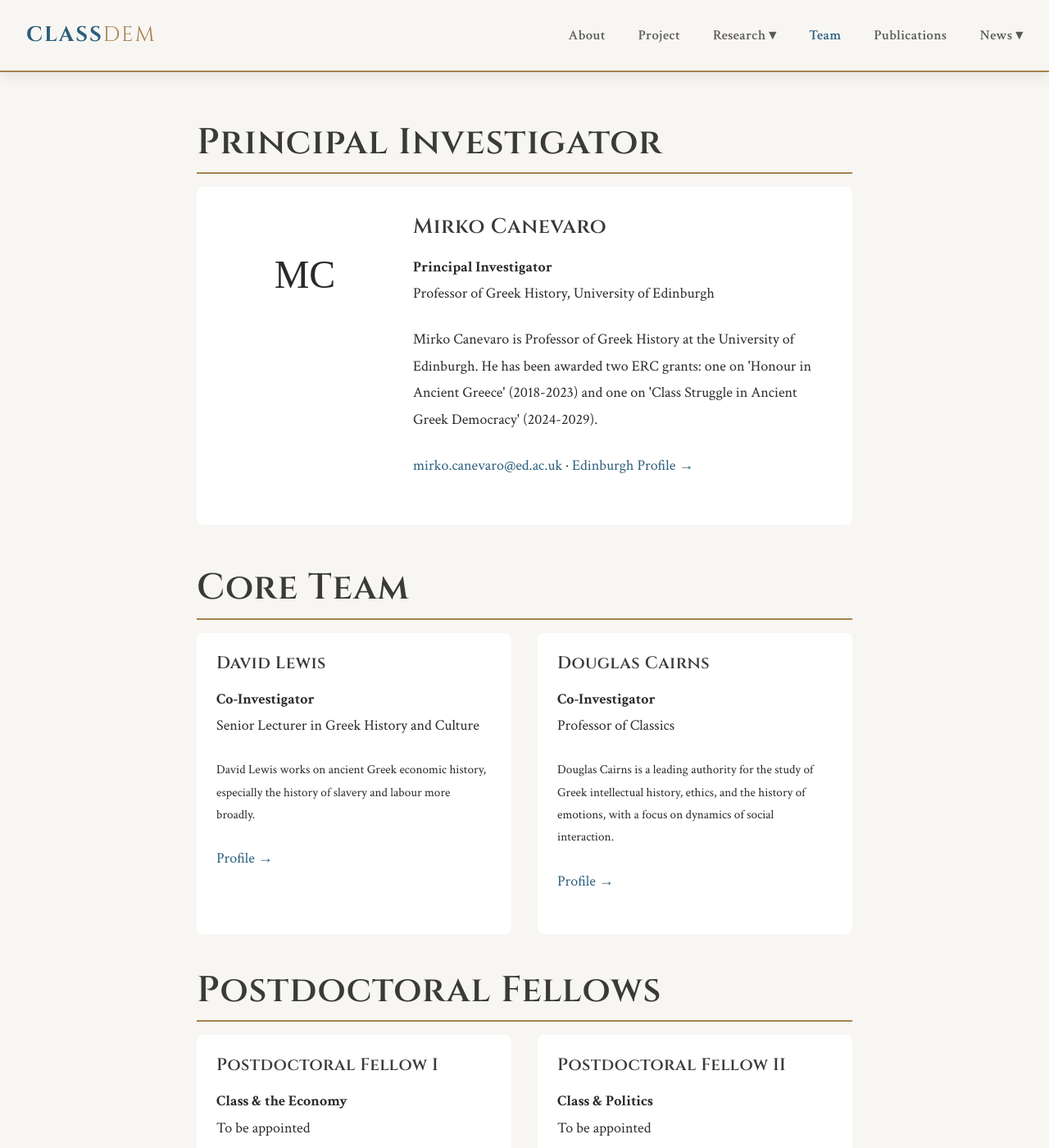
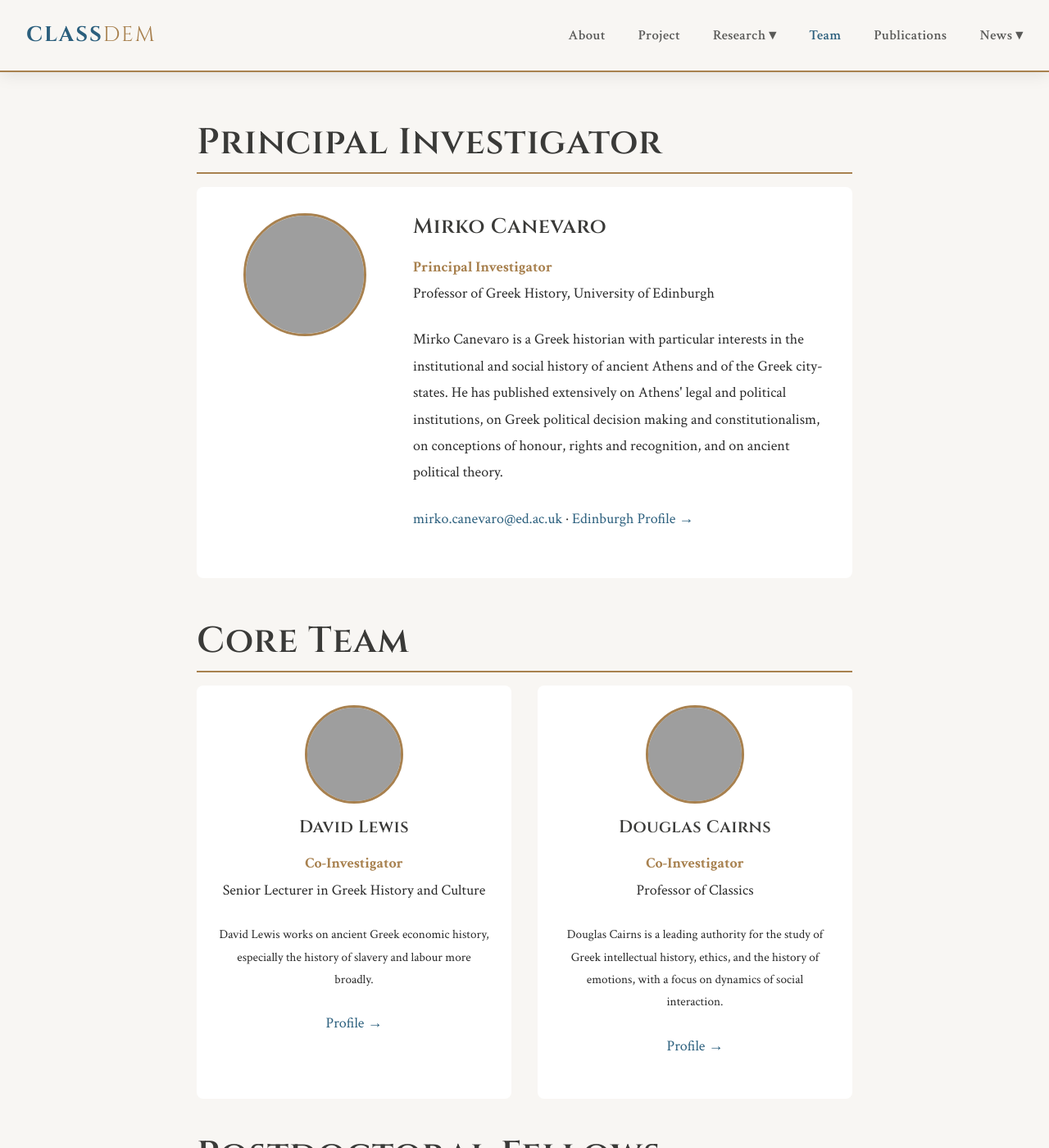
Before and after one commit to Da1dal0s/ClassDem, a Jekyll site: the page built from _pages/team.md, in a window 1280 px wide and 1400 px high, scrolled down 342 px. Shown: the whole window at 82% size. Built offline with Jekyll 4.4.1, drawn with Linux system fonts in a browser that asks for light colours; some of the changed text lies outside the part shown; grey boxes are pictures that could not be loaded.

Commit message:
Reduce mobile menu padding and update team information
Mobile menu improvements:
- Reduced top padding from 6rem to 4.5rem for less scrolling
- Reduced side padding from 2rem to 1.5rem
- Smaller font sizes (1.1rem -> 1.05rem for links)
- Tighter spacing on dropdown items
- Changed height to min-height/max-height for better flexibility
- Overall more compact layout fits more content on screen

Team page updates:
- Updated Mirko Canevaro bio and profile URL
- Fixed David Lewis profile URL
- Fixed Douglas Cairns profile URL
- Added profile image support (Canevaro.jpg, Lewis.jpg, Cairns.png)
- Added Thomas Clements as Postdoctoral Fellow (project TBC)
- Added Matthew Hewitt as Postdoctoral Fellow (project TBC)
- Added Veronica Capriotti as PhD Student (navy/harbour research)
- Added Roberto Russo as PhD Student (frontier democracies)
- Added Panayiotis Karageorgopoulos as Project Administrator
- Added Project Administration section to team page
- Updated team page styling with profile images and centered layout

```diff
--- a/_data/team.yml
+++ b/_data/team.yml
@@ -1,5 +1,5 @@
 # Team members data
-# To add a photo, put the image in /assets/images/team/ and add the path below
+# To add a photo, put the image in /assets/images/ and add the path below
 
 core:
   - name: Mirko Canevaro
@@ -8,12 +8,13 @@ core:
     position: Professor of Greek History
     affiliation: University of Edinburgh
     bio: >
-      Mirko Canevaro is Professor of Greek History at the University of Edinburgh.
-      He has been awarded two ERC grants: one on 'Honour in Ancient Greece' (2018-2023)
-      and one on 'Class Struggle in Ancient Greek Democracy' (2024-2029).
+      Mirko Canevaro is a Greek historian with particular interests in the institutional and social history
+      of ancient Athens and of the Greek city-states. He has published extensively on Athens' legal and political
+      institutions, on Greek political decision making and constitutionalism, on conceptions of honour, rights
+      and recognition, and on ancient political theory.
     email: mirko.canevaro@ed.ac.uk
-    url: https://www.ed.ac.uk/history-classics-archaeology/about-us/staff-profiles/mirko-canevaro
-    # image: /assets/images/team/canevaro.jpg
+    url: https://edwebprofiles.ed.ac.uk/profile/mirko-canevaro
+    image: /assets/images/Canevaro.jpg
 
   - name: David Lewis
     initials: DL
@@ -22,8 +23,8 @@ core:
     affiliation: University of Edinburgh
     bio: >
       David Lewis works on ancient Greek economic history, especially the history of slavery and labour more broadly.
-    url: https://www.ed.ac.uk/history-classics-archaeology/about-us/staff-profiles/david-lewis
-    # image: /assets/images/team/lewis.jpg
+    url: https://edwebprofiles.ed.ac.uk/profile/david-lewis
+    image: /assets/images/Lewis.jpg
 
   - name: Douglas Cairns
     initials: DC
@@ -33,41 +34,49 @@ core:
     bio: >
       Douglas Cairns is a leading authority for the study of Greek intellectual history,
       ethics, and the history of emotions, with a focus on dynamics of social interaction.
-    url: https://www.ed.ac.uk/history-classics-archaeology/about-us/staff-profiles/douglas-cairns
-    # image: /assets/images/team/cairns.jpg
+    url: https://edwebprofiles.ed.ac.uk/profile/douglas-cairns
+    image: /assets/images/Cairns.png
 
 postdocs:
-  - name: Postdoctoral Fellow I
-    initials: "?"
-    role: Class & the Economy
-    position: To be appointed
+  - name: Thomas Clements
+    initials: TC
+    role: Postdoctoral Fellow
+    position: Postdoctoral Research Fellow
     affiliation: University of Edinburgh
     bio: >
-      This position is reserved for an archaeologist whose expertise will complement
-      Lewis' work towards the analysis of the occupational structure of Greek democracy.
+      Project Title TBC
+    url: https://edwebprofiles.ed.ac.uk/profile/tomclements
 
-  - name: Postdoctoral Fellow II
-    initials: "?"
-    role: Class & Politics
-    position: To be appointed
+  - name: Matthew Hewitt
+    initials: MH
+    role: Postdoctoral Fellow
+    position: Postdoctoral Research Fellow
     affiliation: University of Edinburgh
     bio: >
-      This position will focus on research within the Class & Politics strand,
-      exploring how class oppositions structured civil strife and constitutional arrangements.
+      Project Title TBC
 
 phd_students:
-  - name: PhD Student I
-    initials: "?"
-    role: Research Student
-    position: To be appointed
+  - name: Veronica Capriotti
+    initials: VC
+    role: PhD Student
+    position: PhD Researcher
     affiliation: University of Edinburgh
     bio: >
-      PhD position within the project's core research strands.
+      The role of the navy and the harbour in class struggle and class-formation in the ancient world
 
-  - name: PhD Student II
-    initials: "?"
-    role: Research Student
-    position: To be appointed
+  - name: Roberto Russo
+    initials: RR
+    role: PhD Student
+    position: PhD Researcher
     affiliation: University of Edinburgh
     bio: >
-      PhD position within the Class at the Intersection strand.
+      Frontier democracies: class struggle and democratic experiences in colonial contexts
+
+admin:
+  - name: Panayiotis Karageorgopoulos
+    initials: PK
+    role: Project Administrator
+    position: Project Administrator
+    affiliation: University of Edinburgh
+    bio: >
+      Working for the polis in Classical Attica
--- a/_pages/team.md
+++ b/_pages/team.md
@@ -11,11 +11,17 @@ permalink: /team/
 {% if member.role == "Principal Investigator" %}
 <div style="display: grid; grid-template-columns: 200px 1fr; gap: 2rem; margin-bottom: 3rem; background: white; padding: 2rem; border-radius: 8px;">
 <div style="text-align: center;">
-<div style="width: 150px; height: 150px; border-radius: 50%; background: var(--light-warm); display: flex; align-items: center; justify-content: center; font-family: 'Cormorant Garamond', serif; font-size: 3rem; color: var(--warm-gray); margin: 0 auto;">{{ member.initials }}</div>
+<div style="width: 150px; height: 150px; border-radius: 50%; background: var(--marble-gray); display: flex; align-items: center; justify-content: center; font-family: 'Cinzel', serif; font-size: 3rem; color: var(--text-secondary); margin: 0 auto; overflow: hidden; border: 3px solid var(--bronze);">
+{% if member.image %}
+<img src="{{ member.image | relative_url }}" alt="{{ member.name }}" style="width: 100%; height: 100%; object-fit: cover;">
+{% else %}
+{{ member.initials }}
+{% endif %}
+</div>
 </div>
 <div>
 <h3 style="margin-top: 0;">{{ member.name }}</h3>
-<p><strong style="color: var(--terracotta);">{{ member.role }}</strong><br>
+<p><strong style="color: var(--bronze);">{{ member.role }}</strong><br>
 {{ member.position }}, {{ member.affiliation }}</p>
 <p>{{ member.bio }}</p>
 <p><a href="mailto:{{ member.email }}">{{ member.email }}</a> · <a href="{{ member.url }}">Edinburgh Profile →</a></p>
@@ -29,9 +35,16 @@ permalink: /team/
 <div style="display: grid; grid-template-columns: repeat(2, 1fr); gap: 2rem;">
 {% for member in site.data.team.core %}
 {% unless member.role == "Principal Investigator" %}
-<div style="background: white; padding: 1.5rem; border-radius: 8px;">
+<div style="background: white; padding: 1.5rem; border-radius: 8px; text-align: center;">
+<div style="width: 120px; height: 120px; border-radius: 50%; background: var(--marble-gray); display: flex; align-items: center; justify-content: center; font-family: 'Cinzel', serif; font-size: 2rem; color: var(--text-secondary); margin: 0 auto 1rem; overflow: hidden; border: 3px solid var(--bronze);">
+{% if member.image %}
+<img src="{{ member.image | relative_url }}" alt="{{ member.name }}" style="width: 100%; height: 100%; object-fit: cover;">
+{% else %}
+{{ member.initials }}
+{% endif %}
+</div>
 <h4>{{ member.name }}</h4>
-<p><strong style="color: var(--terracotta);">{{ member.role }}</strong><br>
+<p><strong style="color: var(--bronze);">{{ member.role }}</strong><br>
 {{ member.position }}</p>
 <p style="font-size: 0.95rem;">{{ member.bio }}</p>
 {% if member.url %}<p><a href="{{ member.url }}">Profile →</a></p>{% endif %}
@@ -65,3 +79,16 @@ permalink: /team/
 </div>
 {% endfor %}
 </div>
+
+## Project Administration
+
+<div style="display: grid; grid-template-columns: repeat(2, 1fr); gap: 2rem;">
+{% for member in site.data.team.admin %}
+<div style="background: white; padding: 1.5rem; border-radius: 8px;">
+<h4>{{ member.name }}</h4>
+<p><strong style="color: var(--terracotta);">{{ member.role }}</strong><br>
+{{ member.position }}</p>
+<p style="font-size: 0.95rem;">{{ member.bio }}</p>
+</div>
+{% endfor %}
+</div>
--- a/assets/css/style.scss
+++ b/assets/css/style.scss
@@ -711,7 +711,8 @@ section {
         top: 0;
         left: 0;
         width: 100%;
-        height: 100%;
+        min-height: 100vh;
+        max-height: 100vh;
         background: var(--marble-white);
         display: flex !important;
         flex-direction: column !important;
@@ -720,7 +721,7 @@ section {
         gap: 0 !important;
         transform: translateX(-100%);
         transition: transform 0.3s ease;
-        padding: 6rem 2rem 2rem;
+        padding: 4.5rem 1.5rem 1rem;
         overflow-y: auto;
         z-index: 999;
         list-style: none;
@@ -741,8 +742,8 @@ section {
 
     .nav-links li a {
         display: block !important;
-        font-size: 1.1rem !important;
-        padding: 0.875rem 1rem !important;
+        font-size: 1.05rem !important;
+        padding: 0.75rem 1rem !important;
         color: var(--text-primary) !important;
         width: 100%;
         text-decoration: none;
@@ -759,10 +760,10 @@ section {
 
     .nav-dropdown > a {
         display: block !important;
-        font-size: 1.1rem !important;
+        font-size: 1.05rem !important;
         color: var(--text-primary) !important;
         font-weight: 600;
-        padding: 0.875rem 1rem !important;
+        padding: 0.75rem 1rem !important;
         cursor: pointer;
         transition: color 0.3s ease;
     }
@@ -779,7 +780,7 @@ section {
         transform: none !important;
         box-shadow: none !important;
         background: transparent !important;
-        padding: 0.25rem 0 0.5rem !important;
+        padding: 0.25rem 0 0.25rem !important;
         margin: 0 !important;
         border: none !important;
         min-width: auto !important;
@@ -791,10 +792,10 @@ section {
 
     .nav-dropdown-content a {
         display: block !important;
-        font-size: 0.95rem !important;
-        padding: 0.625rem 1rem !important;
+        font-size: 0.9rem !important;
+        padding: 0.5rem 1rem !important;
         background: var(--marble-gray) !important;
-        margin: 0.25rem 1rem !important;
+        margin: 0.2rem 1rem !important;
         border-radius: 4px !important;
         color: var(--text-primary) !important;
     }
```
Also changed, not shown: other parts of _pages/team.md (+1 -0 lines).
